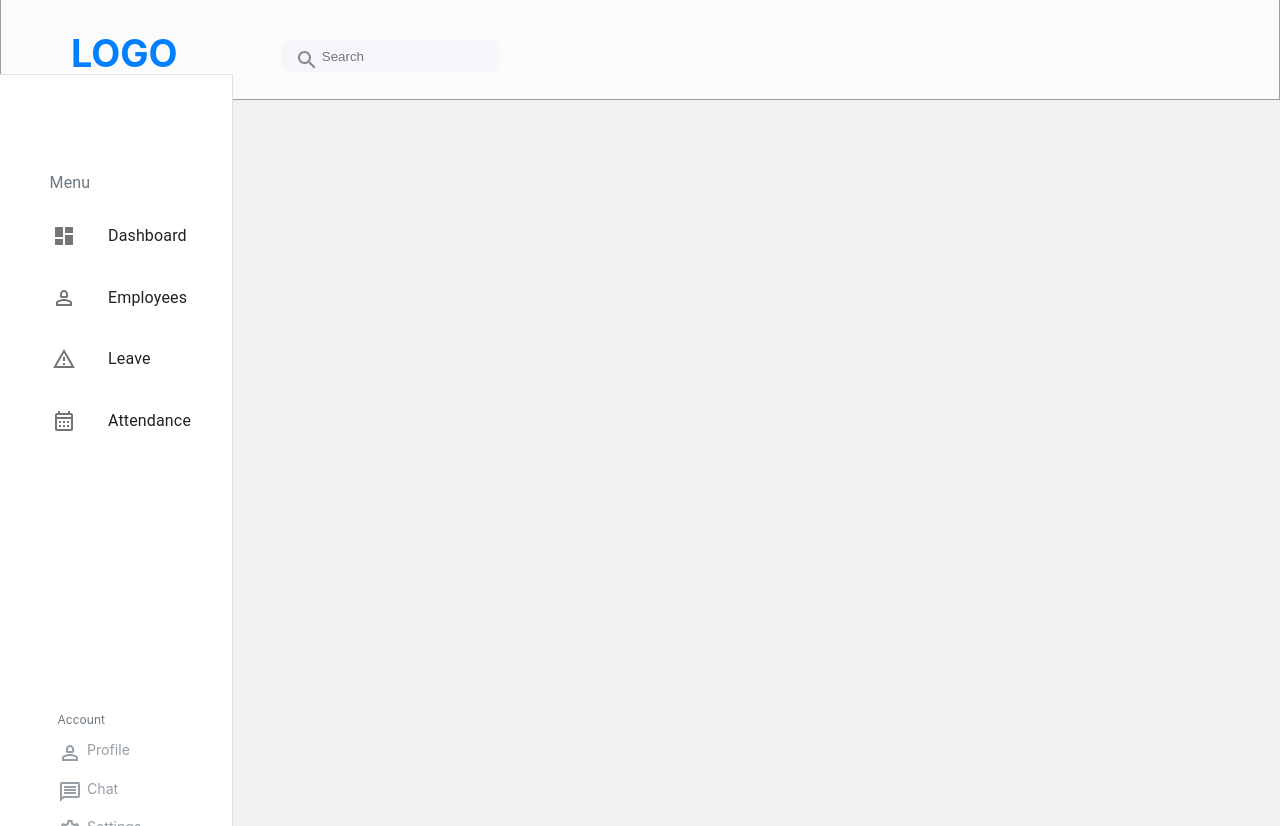
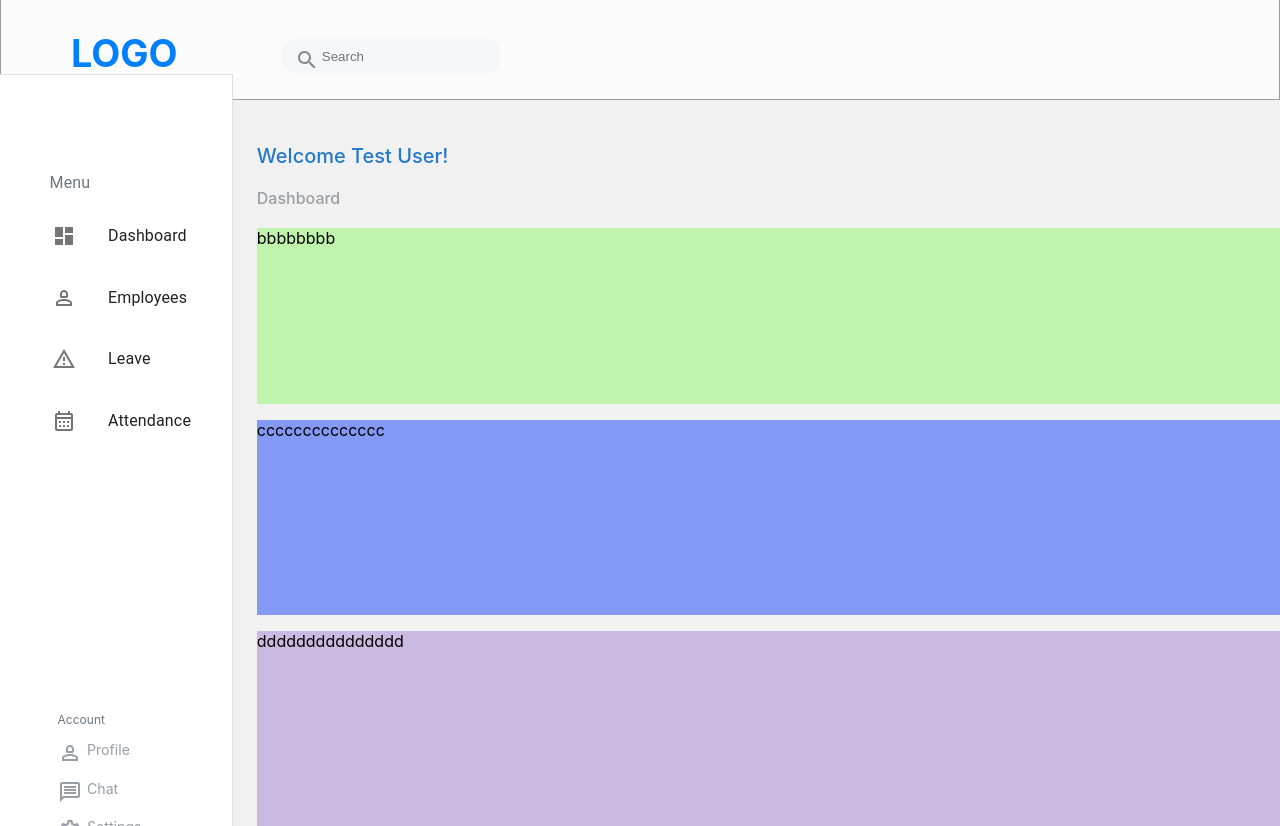
Before and after one commit to mstintern9/Leave-Management-System, a React (Create React App) app: page / in a window 1280 px wide. Shown: the top 826 px of the page. Before the commit the page ends 800 px from the top, so only its background shows below. Built offline with nearby package versions, Linux system fonts and the light colour scheme.

Commit message:
fixed sidebar active selection

```diff
--- a/src/Sidebar.js
+++ b/src/Sidebar.js
@@ -1,4 +1,4 @@
-import React from "react";
+import React, { useState } from "react";
 import { styled } from "@mui/material/styles";
 import MuiDrawer from "@mui/material/Drawer";
 import List from "@mui/material/List";
@@ -27,14 +27,21 @@ const Drawer = styled(MuiDrawer, {
 
 const Sidebar = () => {
   const navigate = useNavigate();
+  const [selectedIndex, setSelectedIndex] = useState(null);
+
+  const handleListItemClick = (event, index, navigation) => {
+    setSelectedIndex(index);
+    navigate(navigation);
+  };
+
   return (
-    <Drawer variant="permanent" >
+    <Drawer variant="permanent">
       <Divider />
-      <List className="list" >
+      <List className="list">
         {sidebarItems.map((item, index) => {
           if (item.caption) {
             return (
-              <ListItem key={index} disablePadding sx={{ display: "block",paddingLeft:"4vh",paddingTop:"10.4vh" }}>
+              <ListItem key={index} disablePadding sx={{ display: "block", paddingLeft: "4vh", paddingTop: "10.4vh" }}>
                 <ListItemText primary={item.caption} className="caption" />
               </ListItem>
             );
@@ -43,17 +50,28 @@ const Sidebar = () => {
               <ListItem
                 key={index}
                 disablePadding
-                sx={{ display: "block",paddingTop:"1vh",paddingLeft:"4vh" }}
-                onClick={() => navigate(item.navigation)}
+                sx={{ display: "block", paddingTop: "1vh", paddingLeft: "4vh" }}
+                onClick={(event) => handleListItemClick(event, index, item.navigation)}
               >
                 <ListItemButton
+                  selected={selectedIndex === index}
+                  disableRipple
+                  disableTouchRipple
                   sx={{
                     minHeight: 48,
                     justifyContent: "center",
                     px: 2.5,
-                    marginRight:"4vh",
-                    borderRadius:"1.3vh",
+                    marginRight: "4vh",
+                    borderRadius: "1.3vh",
                     "&:hover": {
+                      backgroundColor: "inherit",
+                      color: "inherit",
+                    },
+                    "&.Mui-selected": {
+                      backgroundColor: "#2379CC",
+                      color: "#FBFBFB",
+                    },
+                    "&.Mui-focusVisible": {
                       backgroundColor: "#2379CC",
                       color: "#FBFBFB",
                     },
@@ -66,8 +84,8 @@ const Sidebar = () => {
             );
           }
         })}
-        <span className="sideBarBottom" >
-          <p style={{marginLeft: "-1.5vh",color:"#6C7882",fontSize:"12px"}} >Account</p>
+        <span className="sideBarBottom">
+          <p style={{ marginLeft: "-1.5vh", color: "#6C7882", fontSize: "12px" }}>Account</p>
           <p className="drawerParagraph"> <Person2OutlinedIcon />Profile</p>
           <p className="drawerParagraph"> <MessageOutlinedIcon /> Chat</p>
           <p className="drawerParagraph"> <SettingsOutlinedIcon /> Settings</p>
--- /dev/null
+++ b/src/components/cardComponent.js
@@ -0,0 +1,15 @@
+import React from 'react';
+import { styled } from '@mui/material/styles';
+import Paper from '@mui/material/Paper';
+
+const Card = styled(Paper)(({ theme }) => ({
+  backgroundColor: '#FFFFFF',
+  borderRadius: '10px',
+  padding: theme.spacing(2),
+}));
+
+const CardComponent = ({ children, ...props }) => {
+  return <Card {...props}>{children}</Card>;
+};
+
+export default CardComponent;
--- a/src/pages/Dashboard.js
+++ b/src/pages/Dashboard.js
@@ -1,9 +1,17 @@
-import React from 'react'
+import React from "react";
+import "../styling/dashboard.css";
+import CardComponent from "../components/cardComponent";
 
 export default function Dashboard() {
   return (
-    <div>
-      Dashboard
+    <div className="dashboard">
+      <div className="title">
+        <p style={{color:"#2379CC",fontSize:"20px",fontWeight:500,paddingTop:"1vh"}} >Welcome Test User!</p>
+        <p style={{color:"#979FA6",fontWeight:500,fontSize:"16px"}} >Dashboard</p>
+      </div>
+      <div className="currentEmployees">bbbbbbbb</div>
+      <div className="calender">cccccccccccccc</div>
+      <div className="activity">ddddddddddddddd</div>
     </div>
-  )
+  );
 }
--- a/src/styling/dashboard.css
+++ b/src/styling/dashboard.css
@@ -0,0 +1,24 @@
+.dashboard{
+    height: 90.7vh;
+    margin-left: 32.1vh;
+    display: flex;
+    flex-direction: column;
+    gap: 2vh;
+}
+
+.title{
+    height: 12vh;
+    padding-top: 2vh;
+}
+.currentEmployees{
+    height: 22vh;
+    background-color: rgb(192, 244, 173);
+}
+.calender{
+    flex: 1;
+    background-color: rgba(87, 116, 248, 0.698);
+}
+.activity{
+    background-color: rgba(124, 75, 189, 0.337);
+    flex: 1;
+}
```
